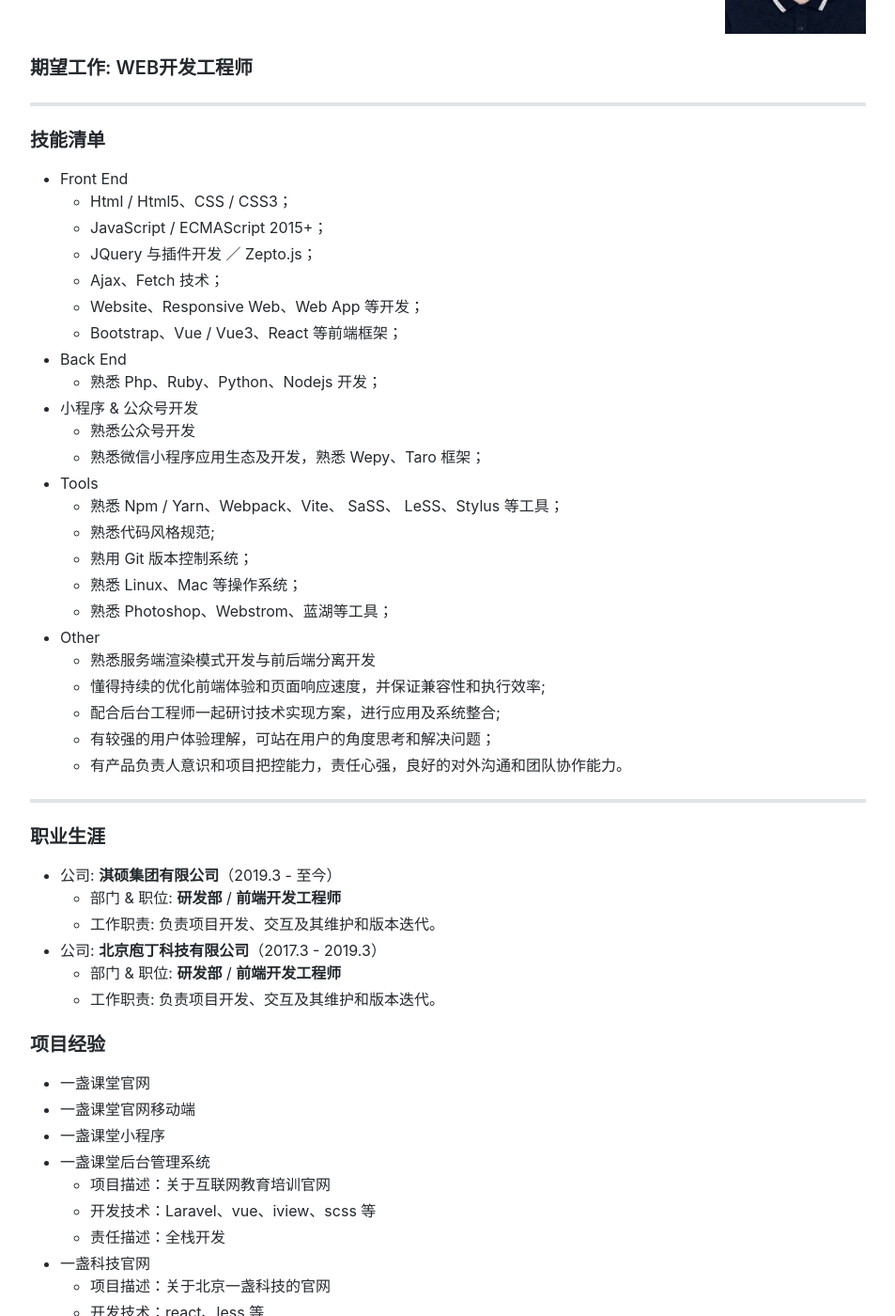
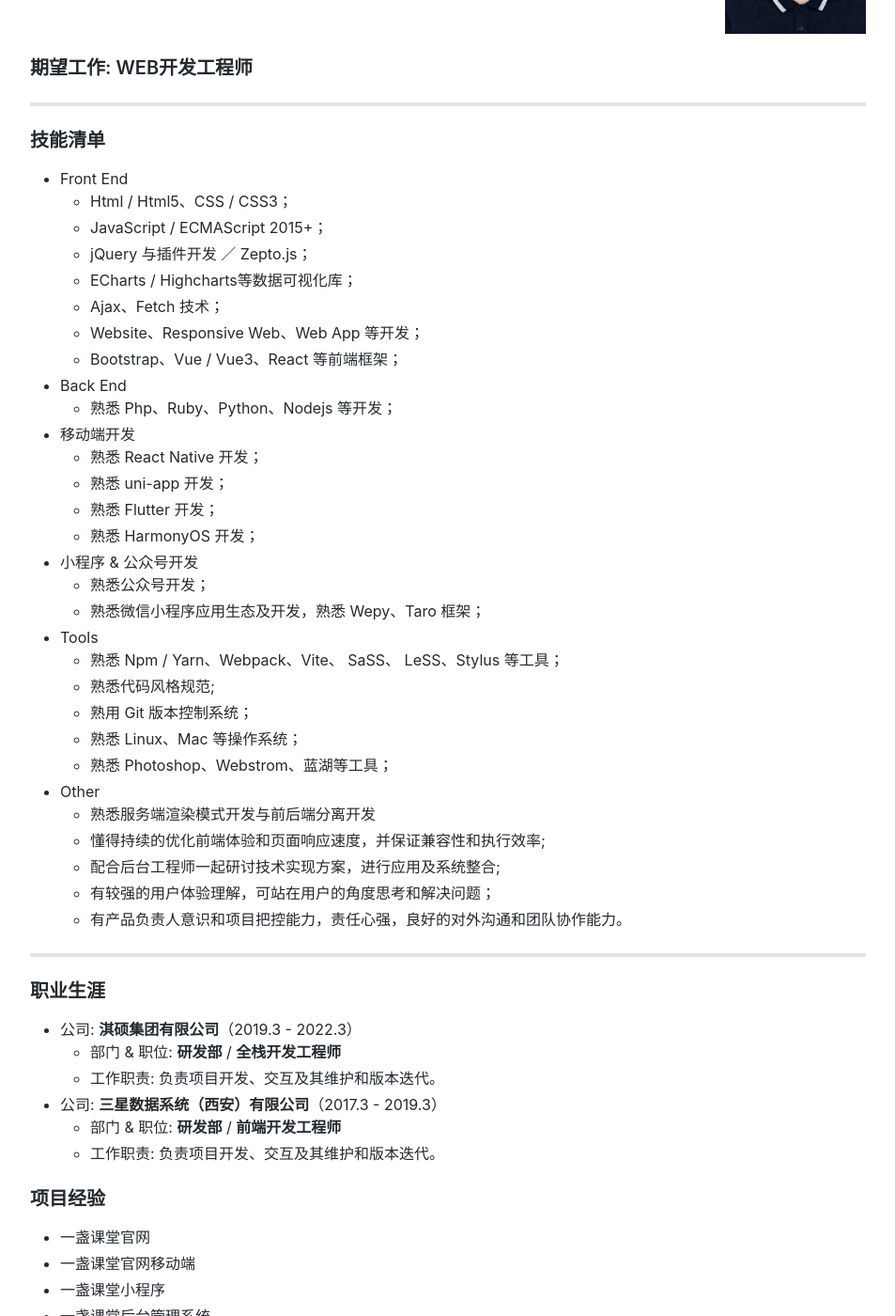
Before and after one commit to davidkoojohn/davidkoojohn.github.io, a Jekyll site: the page built from resume.md, in a window 1280 px wide and 1400 px high, scrolled down 570 px. Shown: the whole window at 94% size, without its empty margins (163-1116 px from the left). Built offline with Jekyll 4.4.1, drawn with Linux system fonts in a browser that asks for light colours; comment, search, counter and statistics services are not loaded; some of the changed text lies outside the part shown.

Commit message:
Update resume.md

```diff
--- a/resume.md
+++ b/resume.md
@@ -27,16 +27,23 @@ title: Resume
 * Front End
     * Html / Html5、CSS / CSS3；
     * JavaScript / ECMAScript 2015+；
-    * JQuery 与插件开发 ／ Zepto.js；
+    * jQuery 与插件开发 ／ Zepto.js；
+    * ECharts / Highcharts等数据可视化库；
     * Ajax、Fetch 技术；
     * Website、Responsive Web、Web App 等开发；
     * Bootstrap、Vue / Vue3、React 等前端框架；
 
 * Back End
-    * 熟悉 Php、Ruby、Python、Nodejs 开发；
+    * 熟悉 Php、Ruby、Python、Nodejs 等开发；
+
+* 移动端开发
+    * 熟悉 React Native 开发；
+    * 熟悉 uni-app 开发；
+    * 熟悉 Flutter 开发；
+    * 熟悉 HarmonyOS 开发；
 
 * 小程序 & 公众号开发
-    * 熟悉公众号开发
+    * 熟悉公众号开发；
     * 熟悉微信小程序应用生态及开发，熟悉 Wepy、Taro 框架；
 
 * Tools
@@ -56,11 +63,11 @@ title: Resume
 ---
 ### 职业生涯
 
-* 公司: **淇硕集团有限公司**（2019.3 - 至今）
-    * 部门 & 职位: **研发部** / **前端开发工程师**
+* 公司: **淇硕集团有限公司**（2019.3 - 2022.3）
+    * 部门 & 职位: **研发部** / **全栈开发工程师**
     * 工作职责: 负责项目开发、交互及其维护和版本迭代。
 
-* 公司: **北京庖丁科技有限公司**（2017.3 - 2019.3）
+* 公司: **三星数据系统（西安）有限公司**（2017.3 - 2019.3）
     * 部门 & 职位: **研发部** / **前端开发工程师**
     * 工作职责: 负责项目开发、交互及其维护和版本迭代。
 
@@ -89,17 +96,17 @@ title: Resume
   * 开发技术：python Tornado、vue、element-ui、scss 等
   * 责任描述：前端开发
 
-* 财务报表的结算系统 Proofer - 脱敏工具 faceless
+* 财务报表的结算系统 - 脱敏工具
   * 项目描述：财务报表的结算系统的脱敏工具，对敏感词的替换
   * 开发技术：python Tornado、vue、element-ui、scss 等
   * 责任描述：前端开发
 
-* 金融浏览器web端 pfb
+* 金融浏览器web端
   * 项目描述：文档标注后台管理系统：用户管理，文件管理，行为管理，标注管理等
   * 开发技术：python Tornado、vue、element-ui、scss 等
   * 责任描述：前端开发
 
-* 标注系统 Scriber
+* 数据标注系统
   * 项目描述：文档信息智能认知系统，业务文档分析，提取关键信息
   * 开发技术：python flask、vue、element-ui、scss 等
   * 责任描述：前端开发
```
